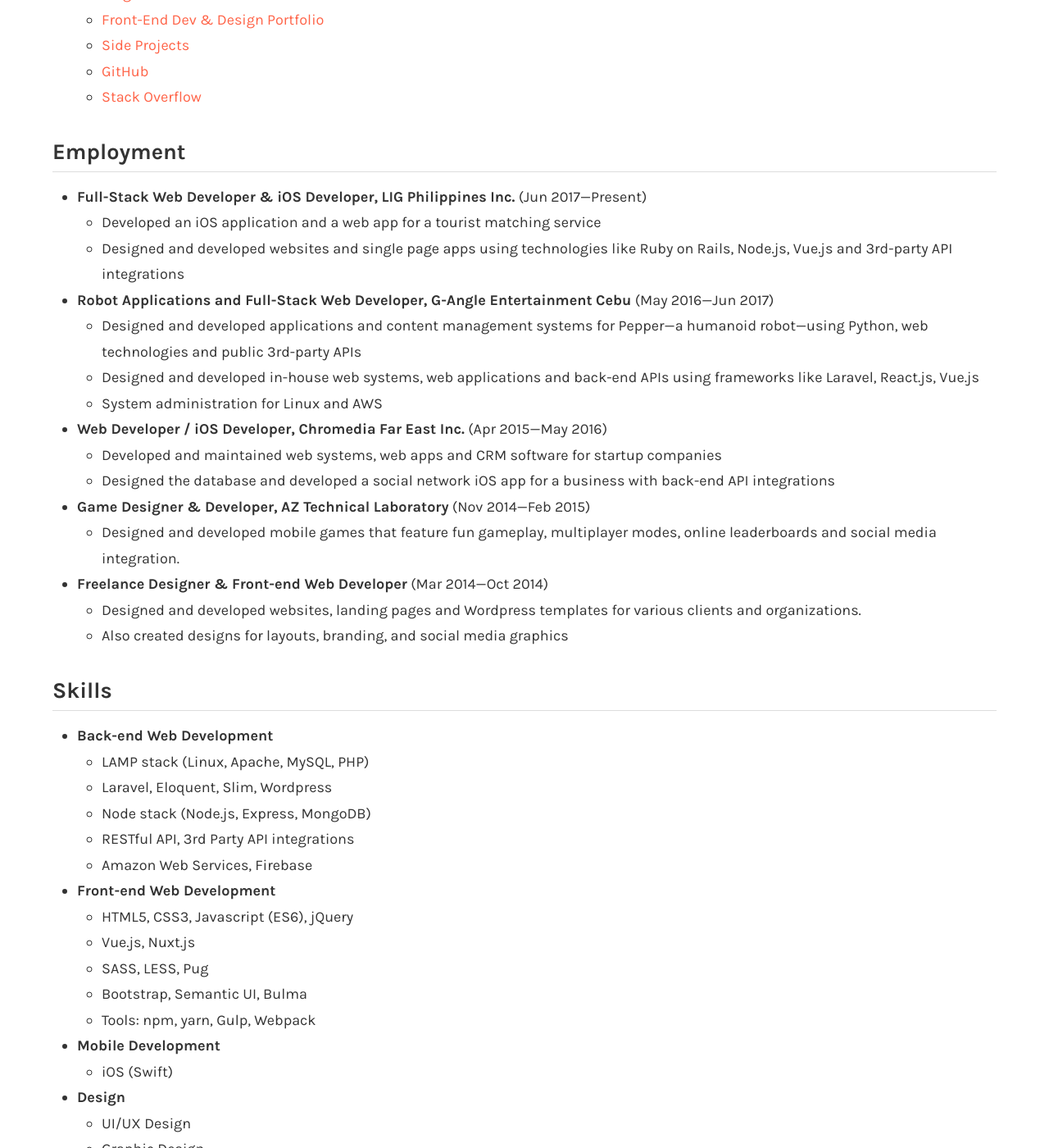
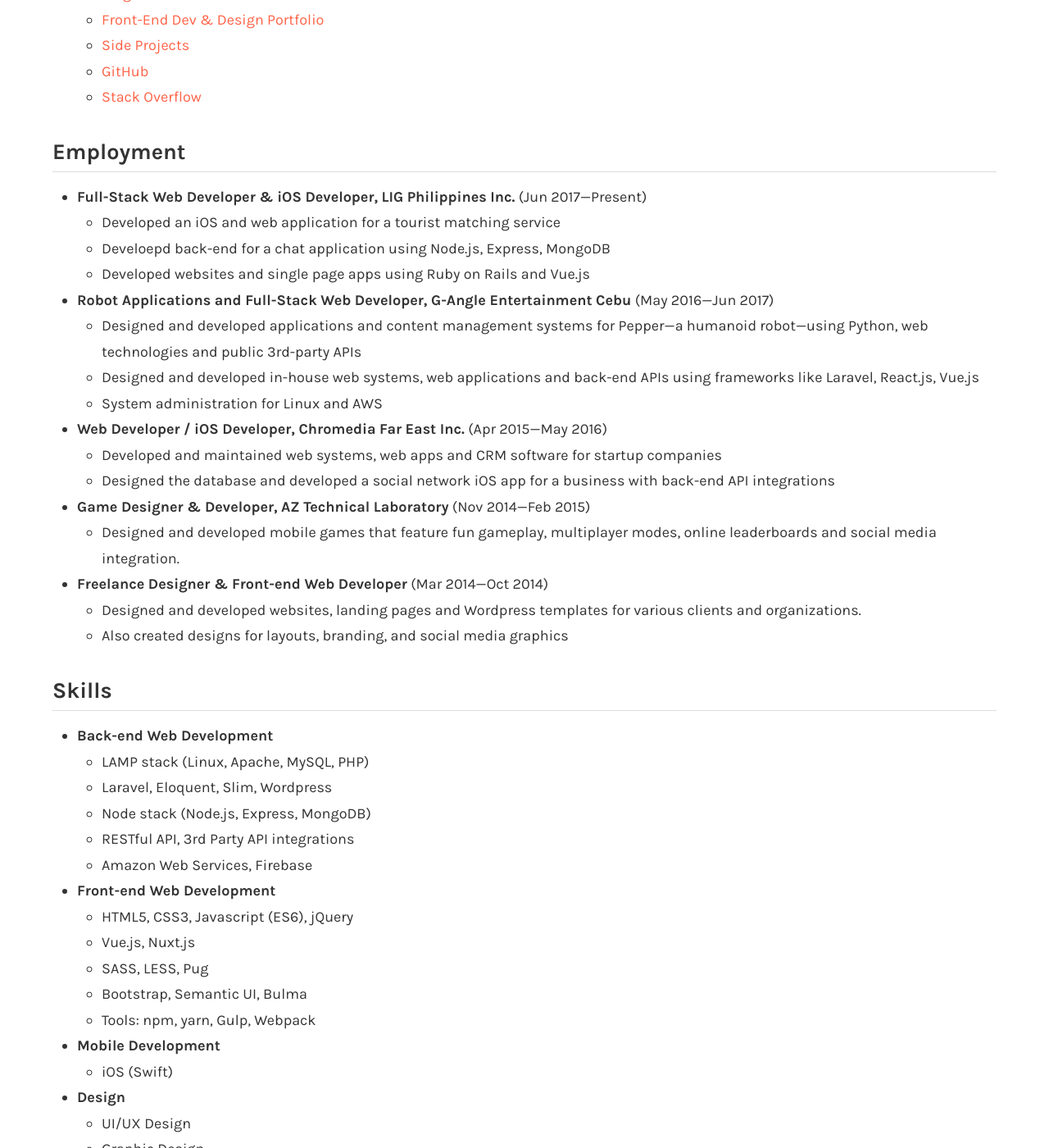
Before and after one commit to alphonsus/alphonsus, a Jekyll site: the page built from resume.md, in a window 1280 px wide and 1400 px high, scrolled down 302 px. Shown: the whole window at 82% size. Built offline with Jekyll 4.4.1, drawn with Linux system fonts in a browser that asks for light colours; nearby versions of some CDN libraries; some of the changed text lies outside the part shown.

Commit message:
Update resume

```diff
--- a/resume.md
+++ b/resume.md
@@ -33,8 +33,9 @@
 
 ## Employment
 - **Full-Stack Web Developer & iOS Developer, LIG Philippines Inc.** (Jun 2017—Present)
-  - Developed an iOS application and a web app for a tourist matching service
-  - Designed and developed websites and single page apps using technologies like Ruby on Rails, Node.js, Vue.js and 3rd-party API integrations
+  - Developed an iOS and web application for a tourist matching service
+  - Develoepd back-end for a chat application using Node.js, Express, MongoDB
+  - Developed websites and single page apps using Ruby on Rails and Vue.js
 
 
 - **Robot Applications and Full-Stack Web Developer, G-Angle Entertainment Cebu** (May 2016—Jun 2017)
```
Also changed, not shown: other parts of resume.md (+5 -3 lines).
